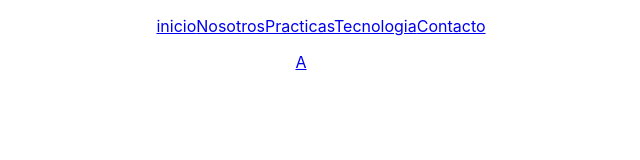
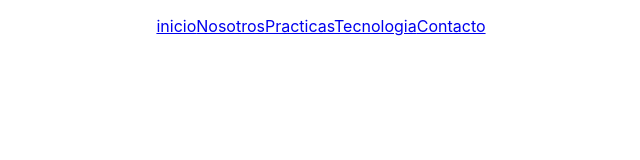
Before and after one commit to Santiago-Neyra/Centro-Urologia, a React (Create React App) app: page / in a window 1280 px wide. Shown: the top 160 px of the page, without its empty margins (339-979 px from the left). Built offline with nearby package versions, Linux system fonts and the light colour scheme.

Commit message:
rename Components from js to jsx

```diff
--- a/src/App.js
+++ b/src/App.js
@@ -1,19 +1,17 @@
 import React from 'react';
 import './App.css';
-import {BrowserRouter, Route, Routes, Link} from "react-router-dom";
-import {NavBar} from "./components/NavBar/NavBar.jsx"
-import {Nosotros} from "./components/Nosotros/Nosotros.js"
+import { BrowserRouter, Route, Routes } from "react-router-dom";
+import { NavBar } from "./components/NavBar/NavBar.jsx"
+import { Nosotros } from "./components/Nosotros/Nosotros.jsx"
 
 function App() {
   return (
     <div className="App">
       <BrowserRouter>
         <NavBar></NavBar>
-        <Link to="/Nosotros">A</Link>
-          <Routes>
-            <Route path="/Nosotros" element={<Nosotros/>}></Route>
-          </Routes>
-
+        <Routes>
+          <Route path="/Nosotros" element={<Nosotros />}></Route>
+        </Routes>
       </BrowserRouter>
 
     </div>
```
Also changed, not shown: src/components/Nosotros/Nosotros.jsx (renamed from src/components/Nosotros/Nosotros.js), src/components/TitulosSecciones/TitulosSecciones.jsx (renamed from src/components/TitulosSecciones/TitulosSecciones.js).
